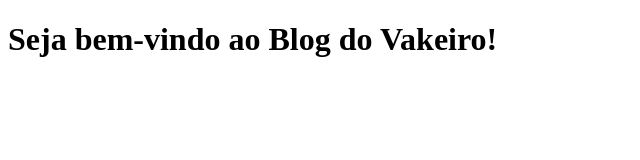
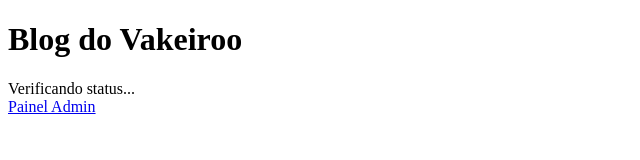
Before and after one commit to gabriel3321/Blog-do-Vakeiro, a website: page index.html in a window 1280 px wide. Shown: the whole page, without its empty margins (0-640 px from the left). Drawn offline with Linux system fonts and the light colour scheme.

Commit message:
Update index.html

```diff
--- a/index.html
+++ b/index.html
@@ -1,14 +1,23 @@
 <!DOCTYPE html>
-<html lang="pt-BR">
+<html lang="pt-br">
 <head>
   <meta charset="UTF-8">
   <meta name="viewport" content="width=device-width, initial-scale=1.0">
-  <title>Blog do Vakeiro</title>
+  <title>Blog do Vakeiroo</title>
   <link rel="stylesheet" href="style.css">
 </head>
 <body>
-  <h1>Seja bem-vindo ao Blog do Vakeiro!</h1>
-  <div id="live-status"></div>
+  <header>
+    <h1>Blog do Vakeiroo</h1>
+    <div id="live-status">Verificando status...</div>
+    <a href="login.html" class="admin-btn">Painel Admin</a>
+  </header>
+
+  <main id="posts-container">
+    <!-- Posts serão carregados aqui -->
+  </main>
+
+  <script src="auto-storage.js"></script>
   <script src="script.js"></script>
 </body>
 </html>
```
